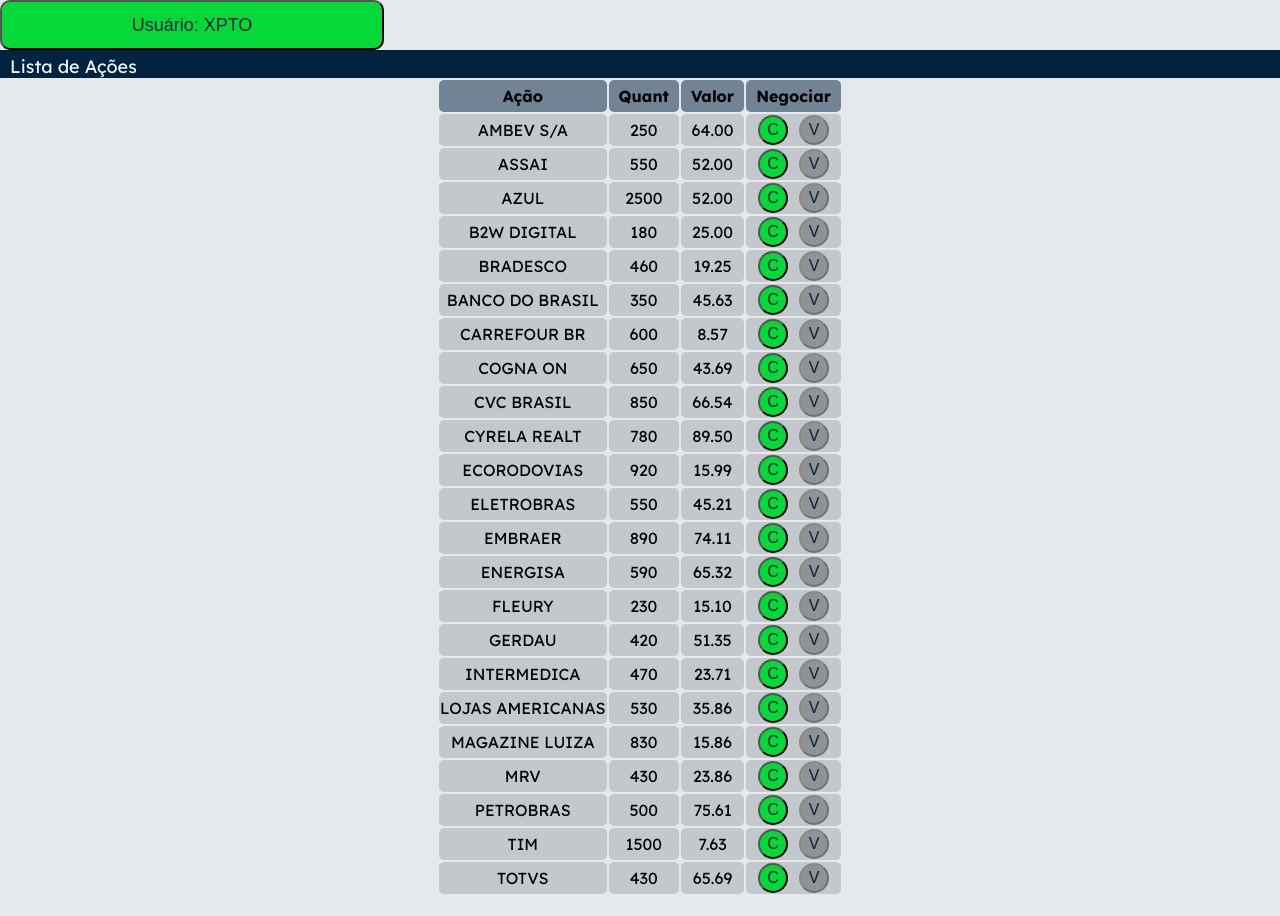
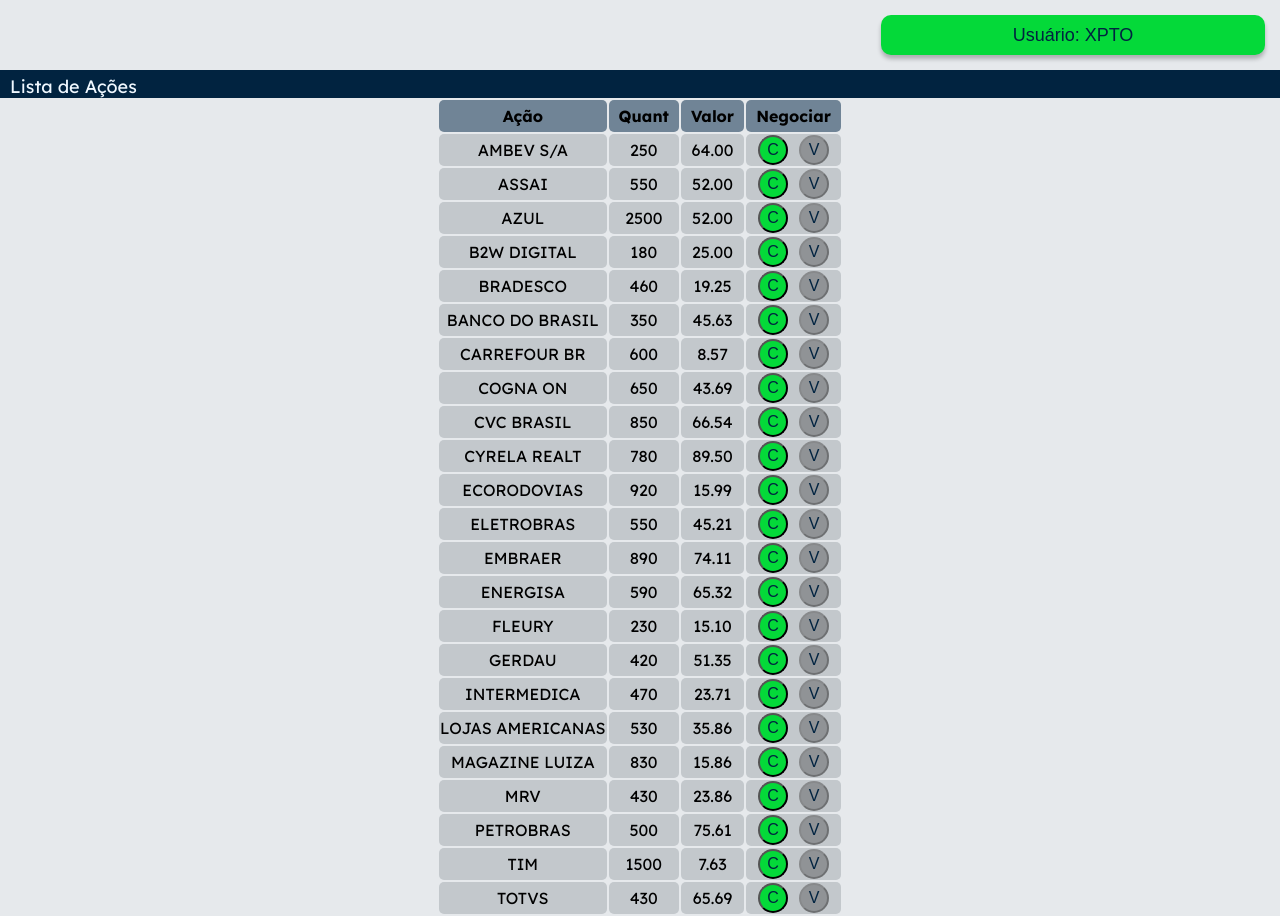
Before and after one commit to Thiaracosta/easy-inv, a React (Create React App) app: page /listActions in a window 1280 px wide. Built offline with nearby package versions, Linux system fonts and the light colour scheme.

Commit message:
style: estilização do header - header.css

```diff
--- a/src/components/Header.js
+++ b/src/components/Header.js
@@ -1,6 +1,7 @@
 import React, { useContext, useEffect, useState } from 'react';
 import { useNavigate } from 'react-router-dom';
 import invContext from '../context/invContext';
+import './header.css';
 
 function Header() {
   const navigate =  useNavigate();
@@ -18,16 +19,15 @@
   };
 
   return (
-    <>
-       <div className="header-container">
+       <div className="container-header">
         <button
+          className='btn-header'
           type="button"
           onClick={ handleInputChange }
         >
           { name }
         </button>
       </div>
-    </>
   );
 }
 
--- /dev/null
+++ b/src/components/header.css
@@ -0,0 +1,18 @@
+main {
+  height: 100vh;
+}
+
+.container-header {
+  display: flex;
+  justify-content: flex-end;
+}
+
+.btn-header {
+  padding: 0;
+  margin: 15px;
+  font-size: 18px;
+  height: 40px;
+  cursor: pointer;
+  border: #04d939d8;
+  box-shadow: 0px 4px 4px rgba(0, 0, 0, 0.25);
+}
--- a/src/components/table.css
+++ b/src/components/table.css
@@ -46,6 +46,7 @@
   height: 30px;
   width: 30px;
   border-radius: 100%;
+  cursor: pointer;
 }
 
 .btn-green {
```
